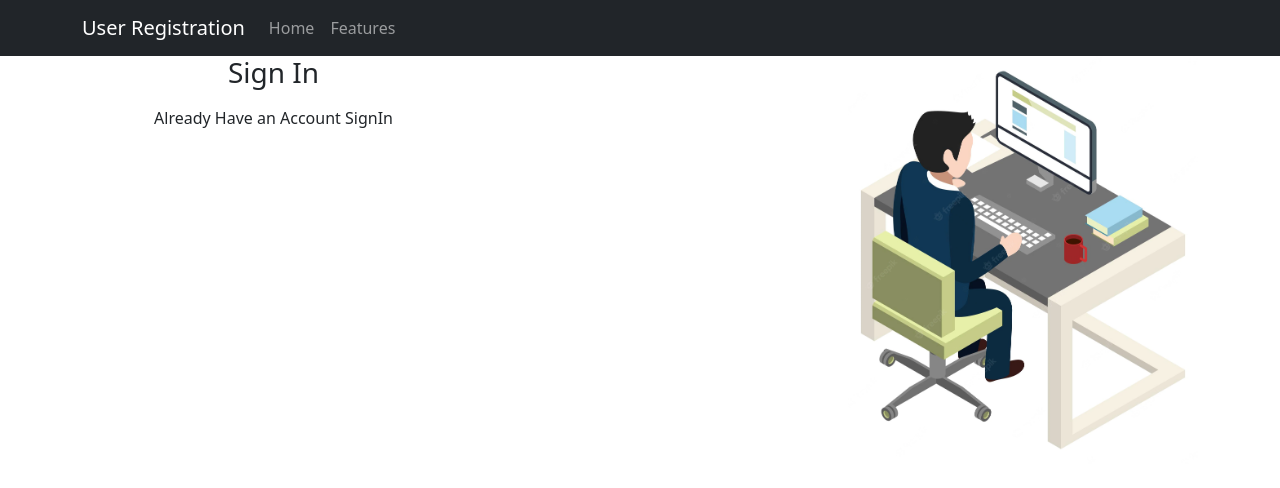
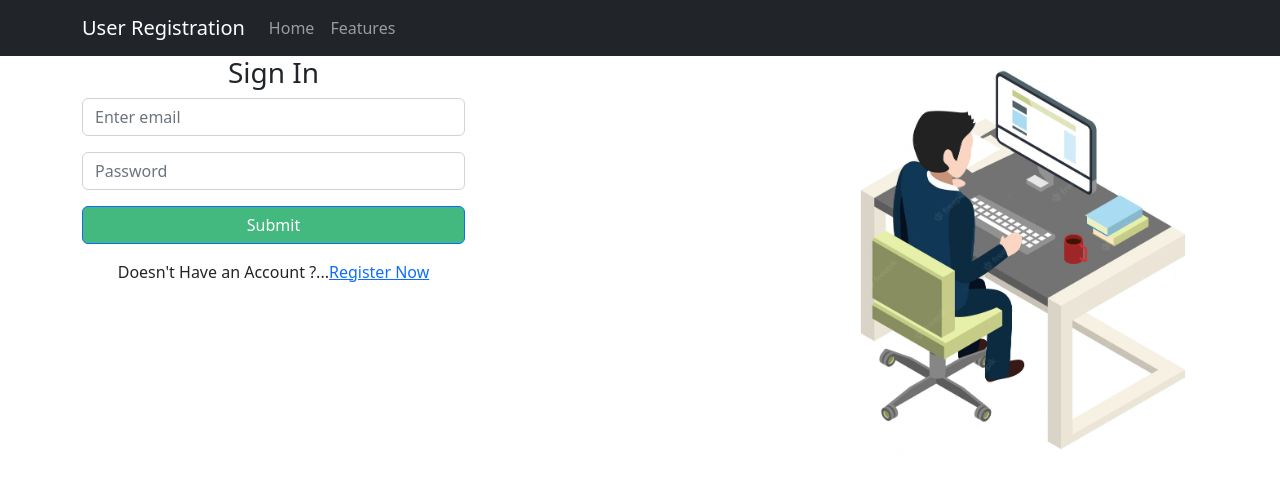
Before and after one commit to krRahul10/Login_Signup, a React (Create React App) app in the folder react_signup/: page /login in a window 1280 px wide. Shown: the top 488 px of the page. Built offline with nearby package versions, Linux system fonts and the light colour scheme.

Commit message:
login  done

```diff
--- a/react_signup/src/Components/Home.jsx
+++ b/react_signup/src/Components/Home.jsx
@@ -3,9 +3,10 @@ import Form from "react-bootstrap/Form";
 import Button from "react-bootstrap/Button";
 import Sign_img from "./Sign_img";
 import { useState } from "react";
+import { NavLink } from "react-router-dom";
 
 const Home = () => {
-    const [data, setData] = useState([])
+  const [data, setData] = useState([]);
   const [inputVal, setInputVal] = useState({
     name: "",
     email: "",
@@ -25,11 +26,8 @@ const Home = () => {
     });
   };
 
-
-
   const addData = (e) => {
     e.preventDefault();
-
 
     const { name, email, date, password } = inputVal;
 
@@ -46,9 +44,9 @@ const Home = () => {
     } else if (password.length < 5) {
       alert("password must be greater than 5");
     } else {
-        console.log("data added successfully")
-        alert("done")
-        localStorage.setItem("useryoutube", JSON.stringify([...data,inputVal]))
+      console.log("data added successfully");
+      alert("done");
+      localStorage.setItem("useryoutube", JSON.stringify([...data, inputVal]));
     }
   };
   return (
@@ -115,7 +113,7 @@ const Home = () => {
                 marginLeft: "-50%",
               }}
             >
-              Already Have an Account <span>SignIn</span>
+              Already Have an Account ?...<span><NavLink to='/login'>Sign In</NavLink> </span>
             </p>
           </div>
           <Sign_img />
--- a/react_signup/src/Components/Login.jsx
+++ b/react_signup/src/Components/Login.jsx
@@ -3,14 +3,63 @@ import Form from "react-bootstrap/Form";
 import Button from "react-bootstrap/Button";
 import Sign_img from "./Sign_img";
 import { useState } from "react";
+import { NavLink } from "react-router-dom";
 const Login = () => {
+  const [data, setData] = useState([]);
+  const [inputVal, setInputVal] = useState({
+    email: "",
+    password: "",
+  });
+
+  //   console.log(inputVal);
+
+  const getData = (e) => {
+    const { value, name } = e.target;
+    setInputVal(() => {
+      return {
+        ...inputVal,
+        [name]: value,
+      };
+    });
+  };
+
+  const addData = (e) => {
+    e.preventDefault();
+
+    const getuserArr = localStorage.getItem("useryoutube");
+    console.log("getuserArr", getuserArr);
+    const { email, password } = inputVal;
+
+    if (email === "") {
+      alert("email field is required");
+    } else if (!email.includes("@")) {
+      alert("please enter valid email");
+    } else if (password === "") {
+      alert("password field is required");
+    } else if (password.length < 5) {
+      alert("password must be greater than 5");
+    } else {
+      if (getuserArr && getuserArr.length) {
+        const userdata = JSON.parse(getuserArr);
+        const userlogin = userdata.filter((el, k) => {
+          return el.email === email && el.password === password;
+        });
+
+        if (userlogin.length === 0) {
+          alert("invalid details");
+        } else {
+          console.log("user login successfully");
+        }
+      }
+    }
+  };
   return (
     <div>
       <div className="container">
         <section className="d-flex justify-content-between">
           <div className="left_data" style={{ width: "100%" }}>
             <h3 className="text-center col-lg-6">Sign In</h3>
-            {/* <Form>
+            <Form>
               <Form.Group className="mb-3 col-lg-6" controlId="formBasicEmail">
                 <Form.Control
                   type="email"
@@ -44,14 +93,17 @@ const Login = () => {
               >
                 Submit
               </Button>
-            </Form> */}
+            </Form>
             <p
               className="mt-3"
               style={{
                 marginLeft: "-50%",
               }}
             >
-              Already Have an Account <span>SignIn</span>
+              Doesn't Have an Account ?...
+              <span>
+                <NavLink to="/">Register Now</NavLink>{" "}
+              </span>
             </p>
           </div>
           <Sign_img />
```
